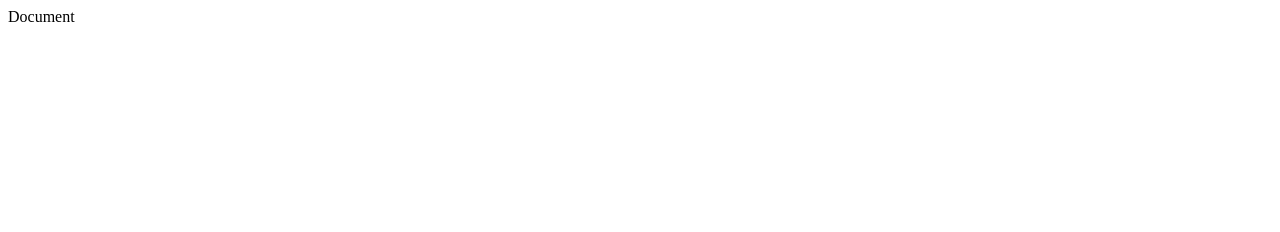
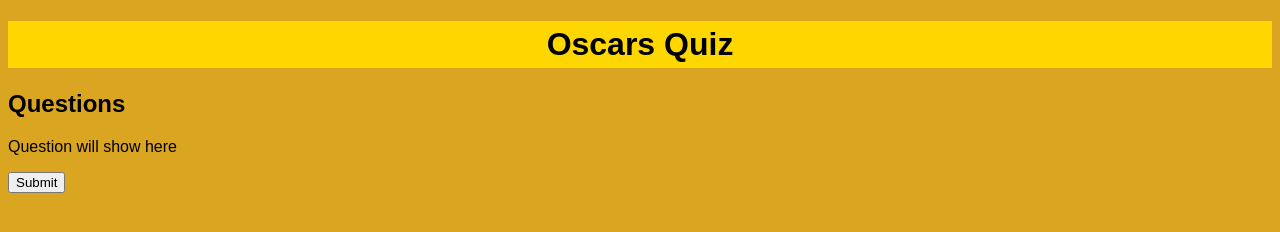
Before and after one commit to RWinterburn/OscarsQuiz, a plain HTML site: page index.html in a window 1280 px wide. Drawn offline with Linux system fonts and the light colour scheme.

Commit message:
added html structure for questions and CSS

```diff
--- a/index.html
+++ b/index.html
@@ -3,11 +3,20 @@
 <head>
   <meta charset="UTF-8">
   <meta name="viewport" content="width=device-width, initial-scale=1.0">
-  <link rel = "stylesheet" href="styles.css"
+  <link rel = "stylesheet" href="styles.css">
   <title>Document</title>
 </head>
 <body>
+  <h1>Oscars Quiz</h1>
 
+  <div class ="quiz">
+    <h2>Questions</h2>
+    <p id="question">Question will show here</p>
+    <div id="options" class="option-container">
+      <!-- Options will appear here -->
+    </div>
+    <button id="submit">Submit</button>
+  </div>
 
 </body>
 </html>
--- a/styles.css
+++ b/styles.css
@@ -0,0 +1,6 @@
+body {background-color: goldenrod;
+font-family: sans-serif}
+
+h1 {text-align: center;
+padding: 5px 5px 5px 5px;
+background-color: gold;}
```
